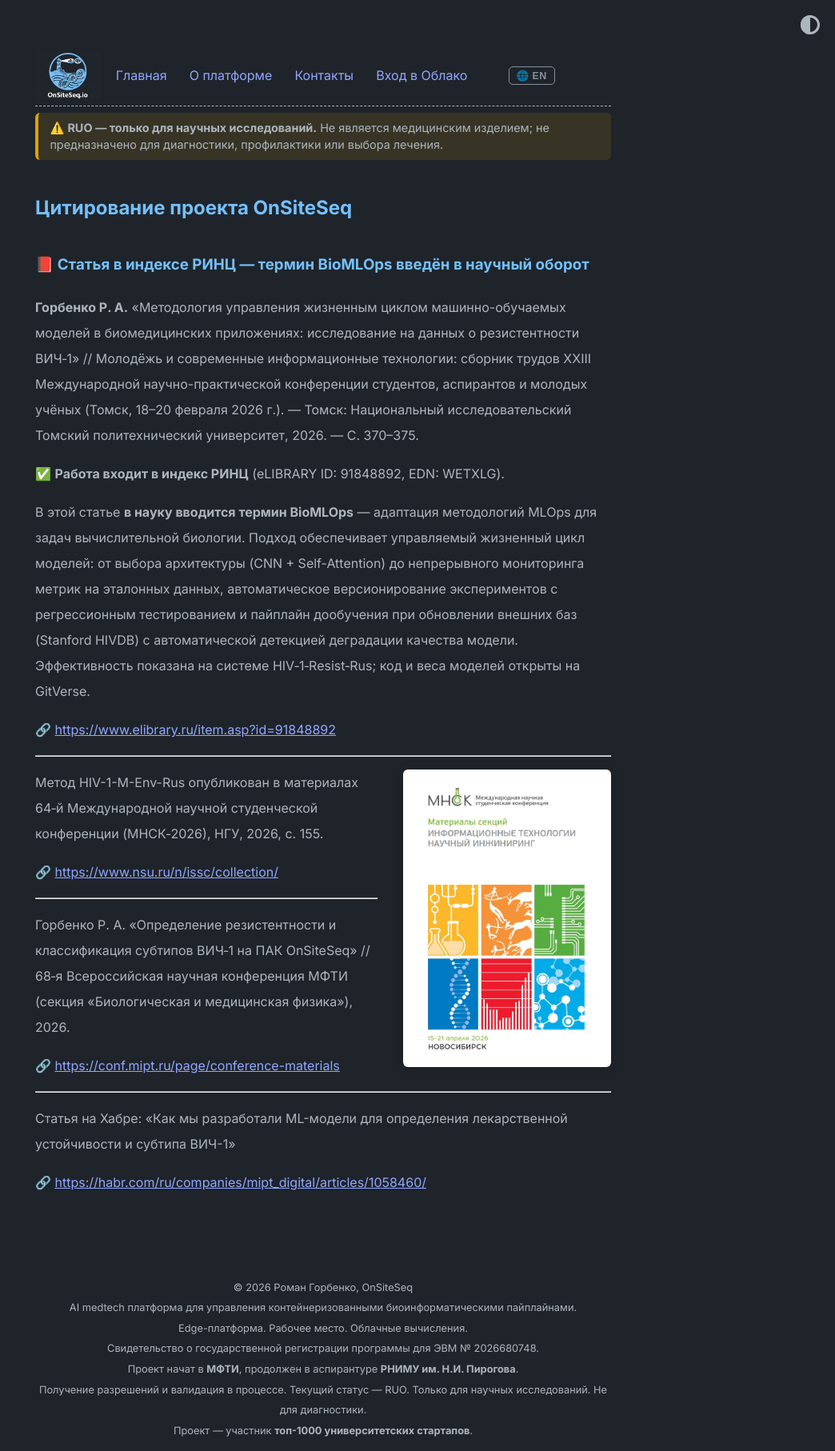
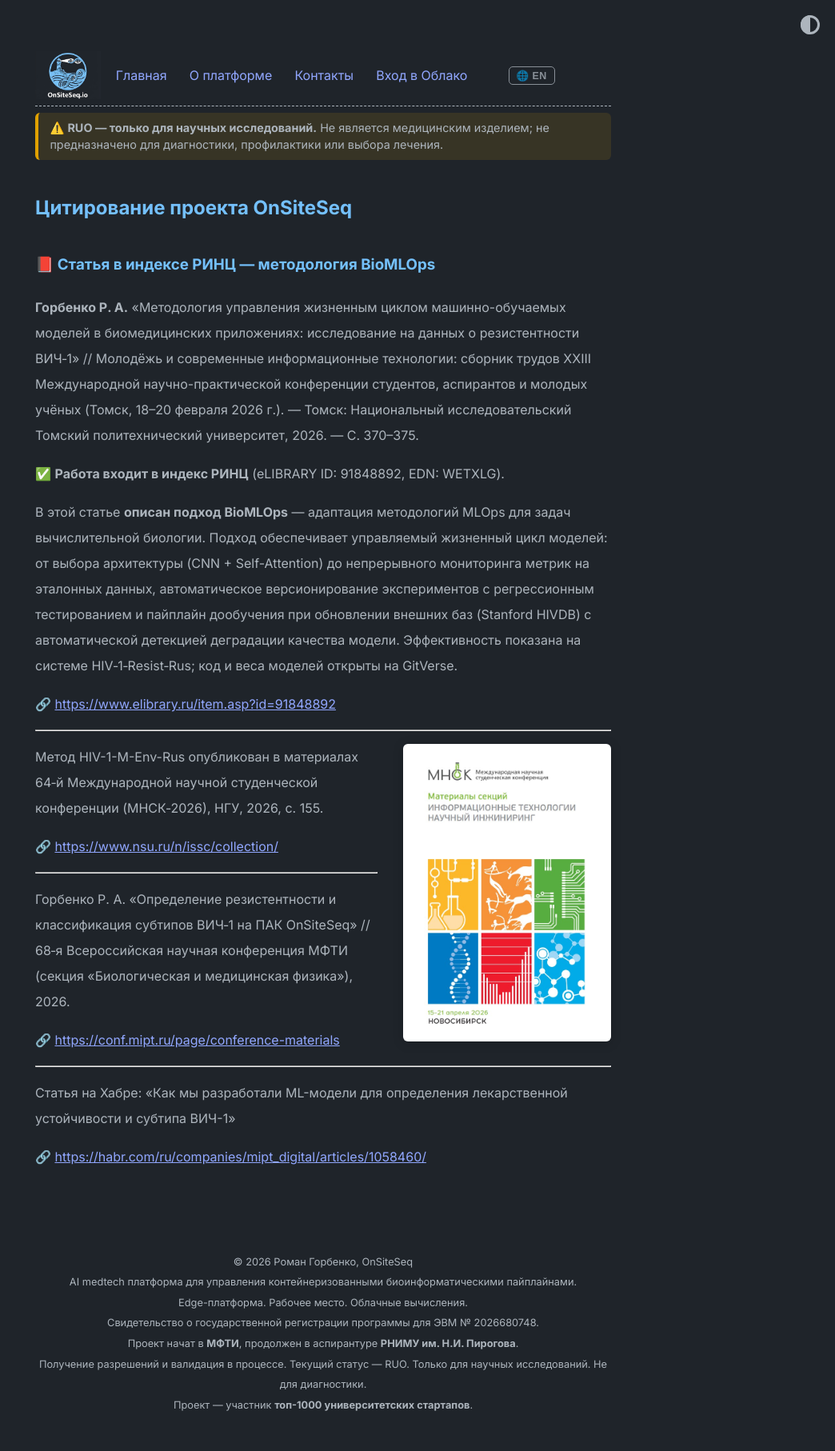
Before and after one commit to onsiteseq/onsiteseq.github.io, a Jekyll site: the page built from _posts/2025-01-08-citation.md, in a window 1280 px wide. Shown: the whole page at 80% size, without its empty margins (236-1280 px from the left). Built offline with Jekyll 4.4.1, drawn with Linux system fonts in a browser that asks for light colours; after the commit the page ends 1782 px from its top, so only the background shows below that.

Commit message:
BioMLOps: смягчены утверждения о приоритете термина
«Термин введён в научный оборот», «впервые предложили», «introduces the term»,
«首次提出» легко опровергнуть, если термин встречался раньше. Теперь:
«в статье описан подход BioMLOps» / «методология BioMLOps» (RU/EN/中文),
«мы предложили концепцию» на странице МСИТ-2026.

Co-Authored-By: Claude Opus 5.5 <noreply@anthropic.com>

```diff
--- a/_posts/2025-01-08-citation.md
+++ b/_posts/2025-01-08-citation.md
@@ -7,13 +7,13 @@ permalink: /citation
 
 ## Цитирование проекта OnSiteSeq
 
-### 📕 Статья в индексе РИНЦ — термин BioMLOps введён в научный оборот
+### 📕 Статья в индексе РИНЦ — методология BioMLOps
 
 **Горбенко Р. А.** «Методология управления жизненным циклом машинно-обучаемых моделей в биомедицинских приложениях: исследование на данных о резистентности ВИЧ‑1» // Молодёжь и современные информационные технологии: сборник трудов XXIII Международной научно-практической конференции студентов, аспирантов и молодых учёных (Томск, 18–20 февраля 2026 г.). — Томск: Национальный исследовательский Томский политехнический университет, 2026. — С. 370–375.
 
 ✅ **Работа входит в индекс РИНЦ** (eLIBRARY ID: 91848892, EDN: WETXLG).
 
-В этой статье **в науку вводится термин BioMLOps** — адаптация методологий MLOps для задач вычислительной биологии. Подход обеспечивает управляемый жизненный цикл моделей: от выбора архитектуры (CNN + Self-Attention) до непрерывного мониторинга метрик на эталонных данных, автоматическое версионирование экспериментов с регрессионным тестированием и пайплайн дообучения при обновлении внешних баз (Stanford HIVDB) с автоматической детекцией деградации качества модели. Эффективность показана на системе HIV‑1‑Resist‑Rus; код и веса моделей открыты на GitVerse.
+В этой статье **описан подход BioMLOps** — адаптация методологий MLOps для задач вычислительной биологии. Подход обеспечивает управляемый жизненный цикл моделей: от выбора архитектуры (CNN + Self-Attention) до непрерывного мониторинга метрик на эталонных данных, автоматическое версионирование экспериментов с регрессионным тестированием и пайплайн дообучения при обновлении внешних баз (Stanford HIVDB) с автоматической детекцией деградации качества модели. Эффективность показана на системе HIV‑1‑Resist‑Rus; код и веса моделей открыты на GitVerse.
 
 🔗 [https://www.elibrary.ru/item.asp?id=91848892](https://www.elibrary.ru/item.asp?id=91848892&pff=1)
 
```
Also changed, not shown: Praud.md (+1 -1 lines), pages/conferences/msit-2026/msit-2026.md (+1 -1 lines), assets/js/i18n.js.
